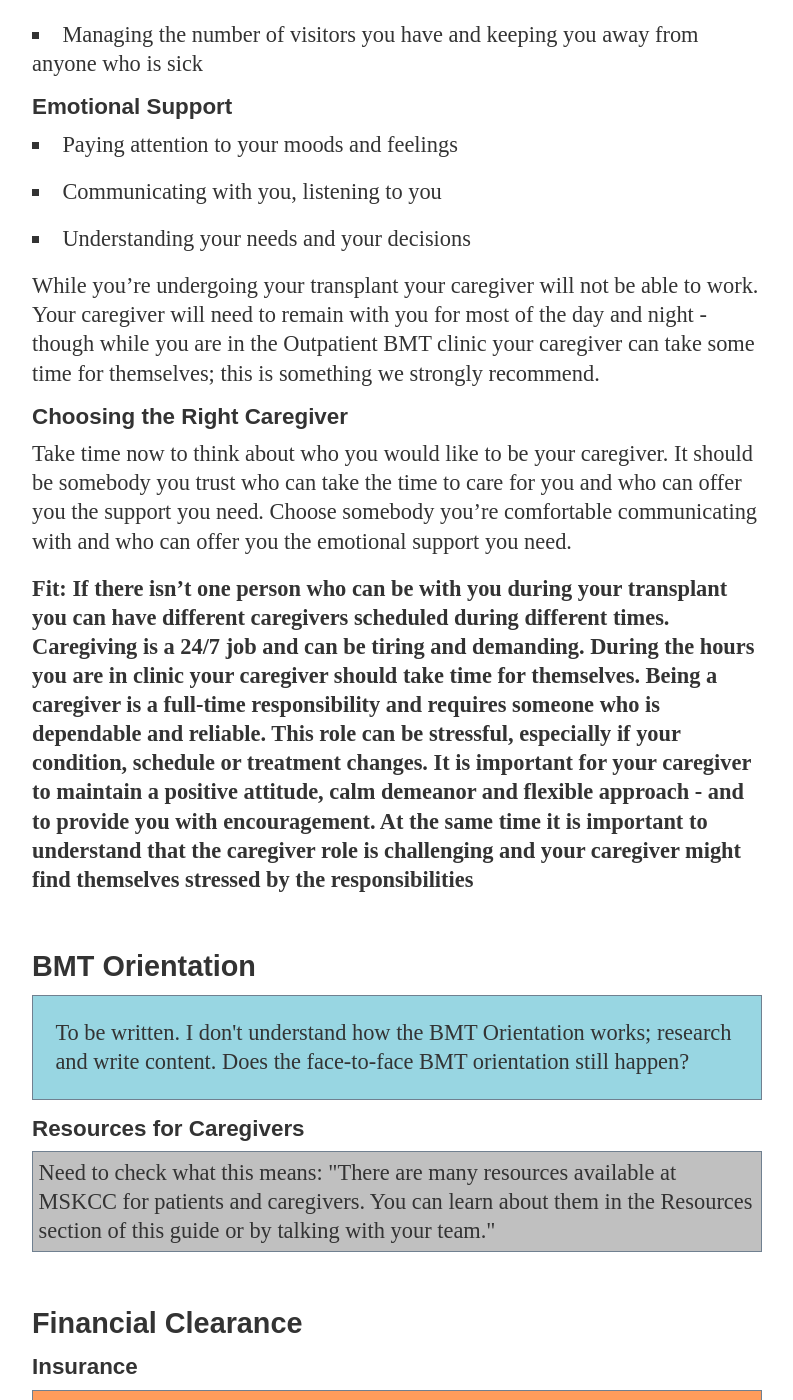
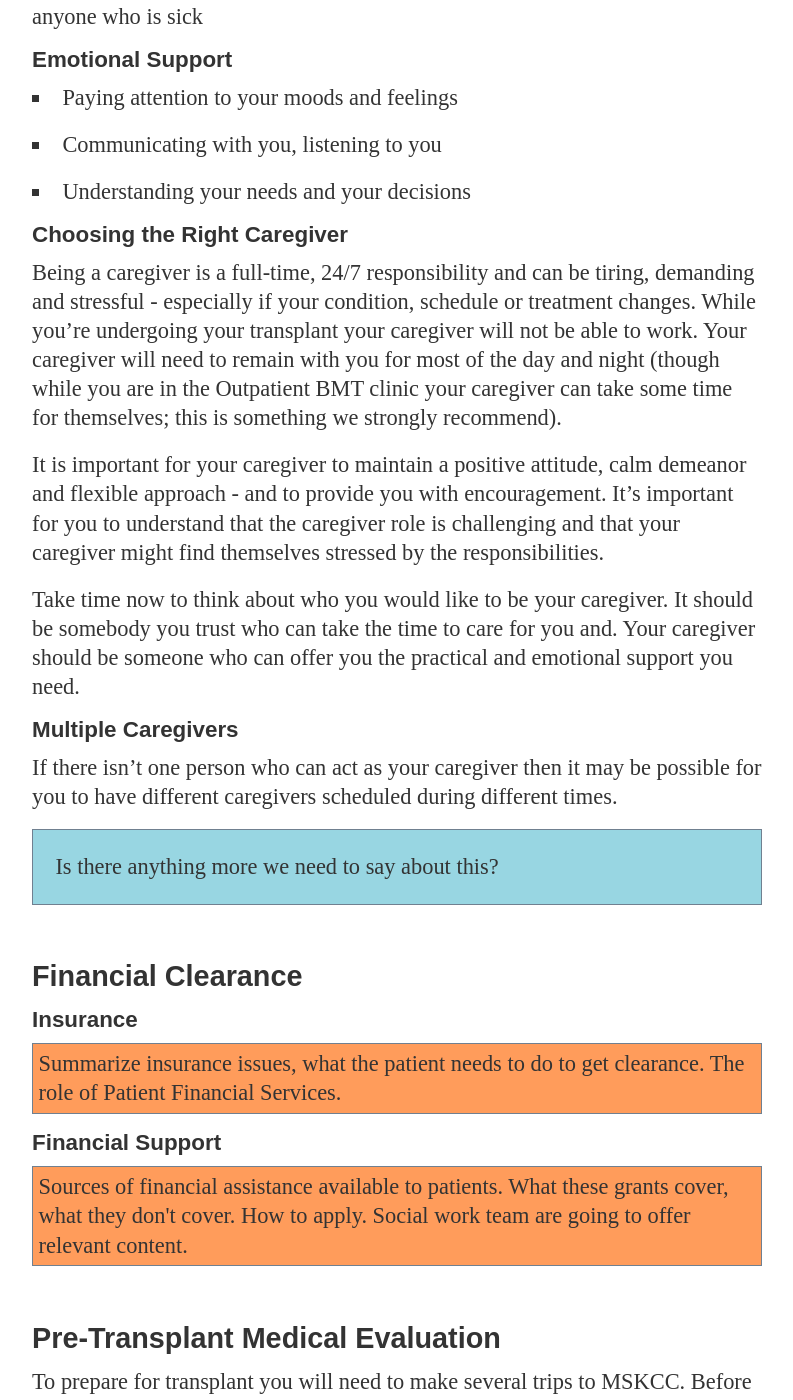
Before and after one commit to mskccpatiented/contentaudit, a Jekyll site: the page built from _posts/2012-11-19-auto-bmt-outpatient-guide-hybrid.md, in a window 1280 px wide and 1400 px high, scrolled down 12661 px. Shown: the whole window, without its empty margins (128-921 px from the left). Built offline with Jekyll 4.4.1, drawn with Linux system fonts in a browser that asks for light colours; Markdown is read by kramdown in place of the engine named in the settings; some of the changed text lies outside the part shown.

Commit message:
deploying BMT patient ed

```diff
--- a/_posts/2012-11-19-auto-bmt-outpatient-guide-hybrid.md
+++ b/_posts/2012-11-19-auto-bmt-outpatient-guide-hybrid.md
@@ -187,9 +187,7 @@
 <p class="outstanding">To be written</p>
 
 ### Choosing Your Caregiver
-One of the most important steps as you prepare for your transplant is choosing your caregiver. This person is usually a family member or a close friend and will be an important part of your healthcare team. During your transplant you must have a caregiver who stays with you at all times.
-
-Your caregiver will be responsible for a lot of the day to day medical, practical, emotional support you need during your outpatient transplant.
+One of the most important steps as you prepare for your transplant is choosing your caregiver. This person is usually a family member or a close friend and will be an important part of your healthcare team. Your caregiver will be responsible for a lot of the day to day medical, practical, emotional support you need during your outpatient transplant.
 
 Your caregiver will receive specific instructions from the healthcare team about their responsibilities. Some of these responsibilities include:
 
@@ -218,18 +216,25 @@
 
 <p class="question invisible"><span class="complete">I would like to write this bullet-point list into more fluid text, is that acceptable?</span> Decision: Yes, re-write.</p>
 
-While you're undergoing your transplant your caregiver will not be able to work. Your caregiver will need to remain with you for most of the day and night - though while you are in the Outpatient BMT clinic your caregiver can take some time for themselves; this is something we strongly recommend.
+#### Choosing the Right Caregiver
+Being a caregiver is a full-time, 24/7 responsibility and can be tiring, demanding and stressful - especially if your condition, schedule or treatment changes. While you're undergoing your transplant your caregiver will not be able to work. Your caregiver will need to remain with you for most of the day and night (though while you are in the Outpatient BMT clinic your caregiver can take some time for themselves; this is something we strongly recommend).
 
-#### Choosing the Right Caregiver
-Take time now to think about who you would like to be your caregiver. It should be somebody you trust who can take the time to care for you and who can offer you the support you need. Choose somebody you're comfortable communicating with and who can offer you the emotional support you need.
+It is important for your caregiver to maintain a positive attitude, calm demeanor and flexible approach - and to provide you with encouragement. It's important for you to understand that the caregiver role is challenging and that your caregiver might find themselves stressed by the responsibilities.
 
-**Fit: If there isn't one person who can be with you during your transplant you can have different caregivers scheduled during different times. Caregiving is a 24/7 job and can be tiring and demanding. During the hours you are in clinic your caregiver should take time for themselves. Being a caregiver is a full-time responsibility and requires someone who is dependable and reliable. This role can be stressful, especially if your condition, schedule or treatment changes. It is important for your caregiver to maintain a positive attitude, calm demeanor and flexible approach - and to provide you with encouragement. At the same time it is important to understand that the caregiver role is challenging and your caregiver might find themselves stressed by the responsibilities**
+Take time now to think about who you would like to be your caregiver. It should be somebody you trust who can take the time to care for you and. Your caregiver should be someone who can offer you the practical and emotional support you need.
 
+#### Multiple Caregivers
+If there isn't one person who can act as your caregiver then it may be possible for you to have different caregivers scheduled during different times.
+
+<p class="question">Is there anything more we need to say about this?</p>
+<div class="outstanding invisible">
+#### Resources for Caregivers
+Find better wording for this; Talk to your healthcare team about choosing a caregiver, and encourage your caregiver to make use of the many resources provided by MSKCC. We have included useful resources for caregivers at the back of You can learn about them in the Resources section of this guide or by talking with your team.
+</div>
+
+<div class="outstanding invisible">
 ### BMT Orientation
-<p class="question">To be written. I don't understand how the BMT Orientation works; research and write content. Does the face-to-face BMT orientation still happen?</p>
-
-#### Resources for Caregivers
-<p class="move">Need to check what this means: "There are many resources available at MSKCC for patients and caregivers. You can learn about them in the Resources section of this guide or by talking with your team."</p>
+To be written. I don't understand how the BMT Orientation works; research and write content. Does the face-to-face BMT orientation still happen?</div>
 
 ### Financial Clearance
 
```
Also changed, not shown: 1 other file.
